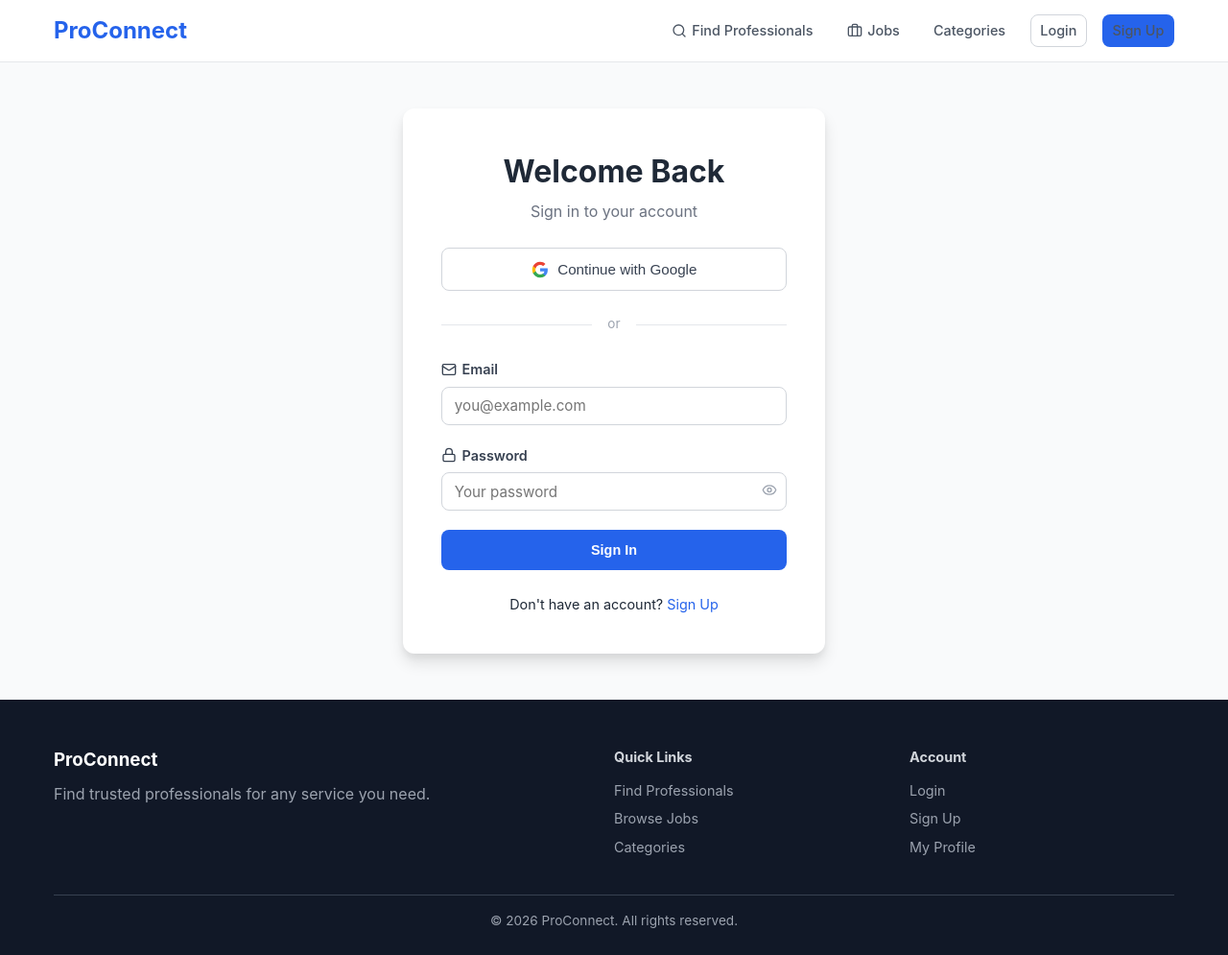
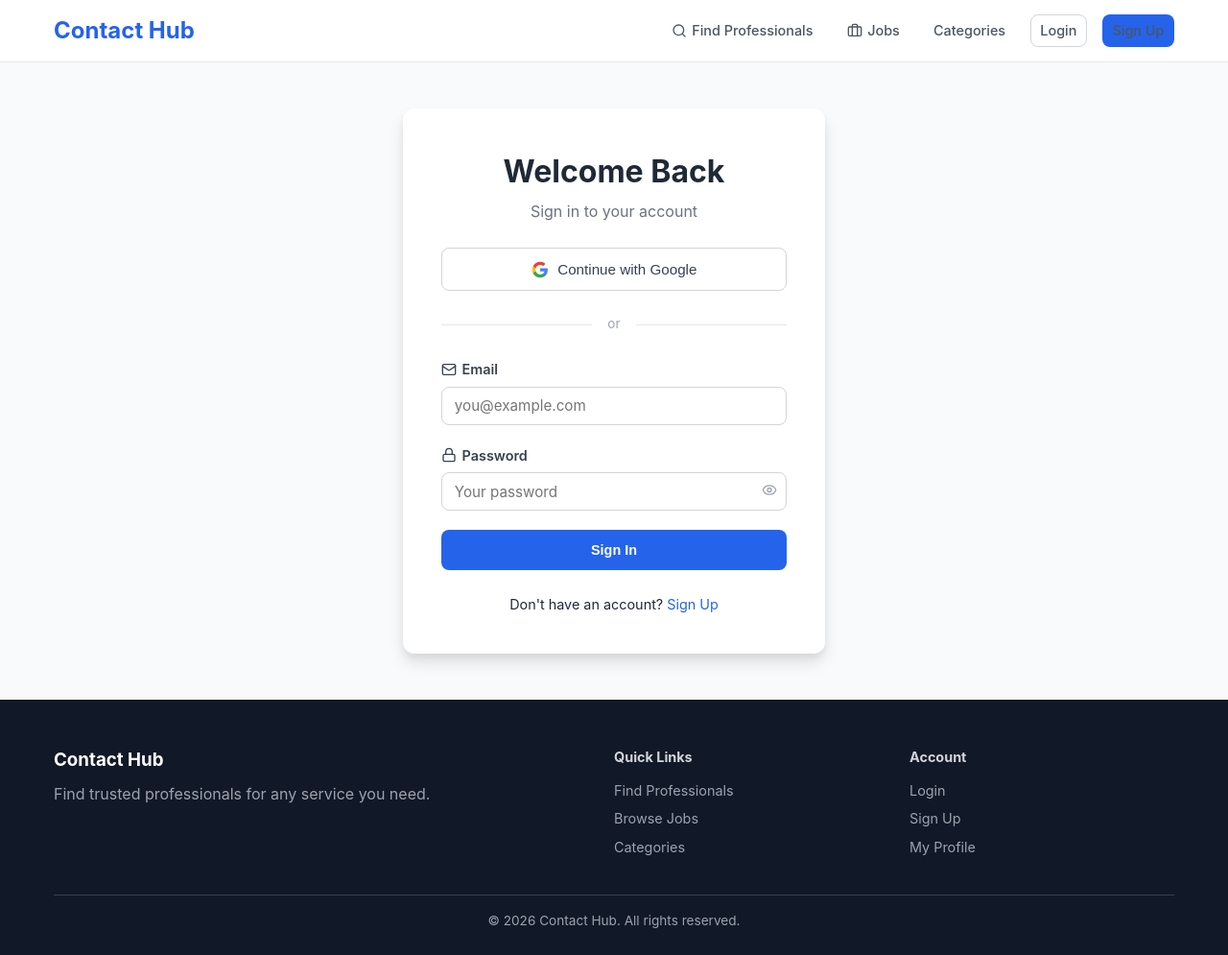
Before and after one commit to parassjain/professionals_frontend, a React (Vite) app: page /#/login in a window 1280 px wide. Shown: the whole page at 96% size. Built offline with nearby package versions, Linux system fonts and the light colour scheme; no server answers; sample sign-in values are in the browser's storage.

Commit message:
feat: update branding from ProConnect to Contact Hub in HTML and components

```diff
--- a/index.html
+++ b/index.html
@@ -4,7 +4,7 @@
     <meta charset="UTF-8" />
     <link rel="icon" type="image/svg+xml" href="/favicon.svg" />
     <meta name="viewport" content="width=device-width, initial-scale=1.0" />
-    <title>ProConnect - Find Trusted Professionals</title>
+    <title>Contact Hub - Find Trusted Professionals</title>
   </head>
   <body>
     <div id="root"></div>
--- a/src/components/Footer.jsx
+++ b/src/components/Footer.jsx
@@ -6,7 +6,7 @@ export default function Footer() {
       <div className="container">
         <div className="footer-grid">
           <div>
-            <h3>ProConnect</h3>
+            <h3>Contact Hub</h3>
             <p>Find trusted professionals for any service you need.</p>
           </div>
           <div>
@@ -23,7 +23,7 @@ export default function Footer() {
           </div>
         </div>
         <div className="footer-bottom">
-          <p>&copy; {new Date().getFullYear()} ProConnect. All rights reserved.</p>
+          <p>&copy; {new Date().getFullYear()} Contact Hub. All rights reserved.</p>
         </div>
       </div>
     </footer>
--- a/src/components/Navbar.jsx
+++ b/src/components/Navbar.jsx
@@ -16,7 +16,7 @@ export default function Navbar() {
   return (
     <nav className="navbar">
       <div className="container navbar-inner">
-        <Link to="/" className="navbar-brand">ProConnect</Link>
+        <Link to="/" className="navbar-brand">Contact Hub</Link>
 
         <button className="mobile-menu-btn" onClick={() => setOpen(!open)}>
           {open ? <X size={24} /> : <Menu size={24} />}
--- a/src/pages/Register.jsx
+++ b/src/pages/Register.jsx
@@ -51,7 +51,7 @@ export default function Register() {
     <div className="auth-page">
       <div className="auth-card">
         <h1>Create Account</h1>
-        <p className="text-muted">Join ProConnect today</p>
+        <p className="text-muted">Join Contact Hub today</p>
 
         {errors.general && <div className="alert alert-error">{errors.general}</div>}
         {errors.non_field_errors && <div className="alert alert-error">{errors.non_field_errors[0]}</div>}
```
